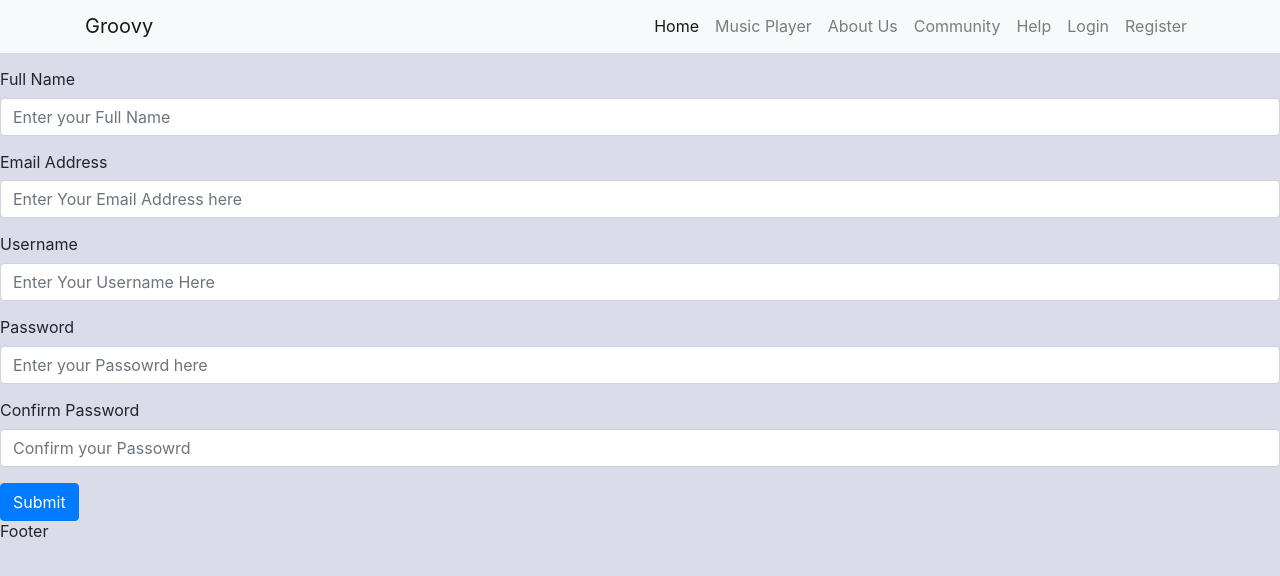
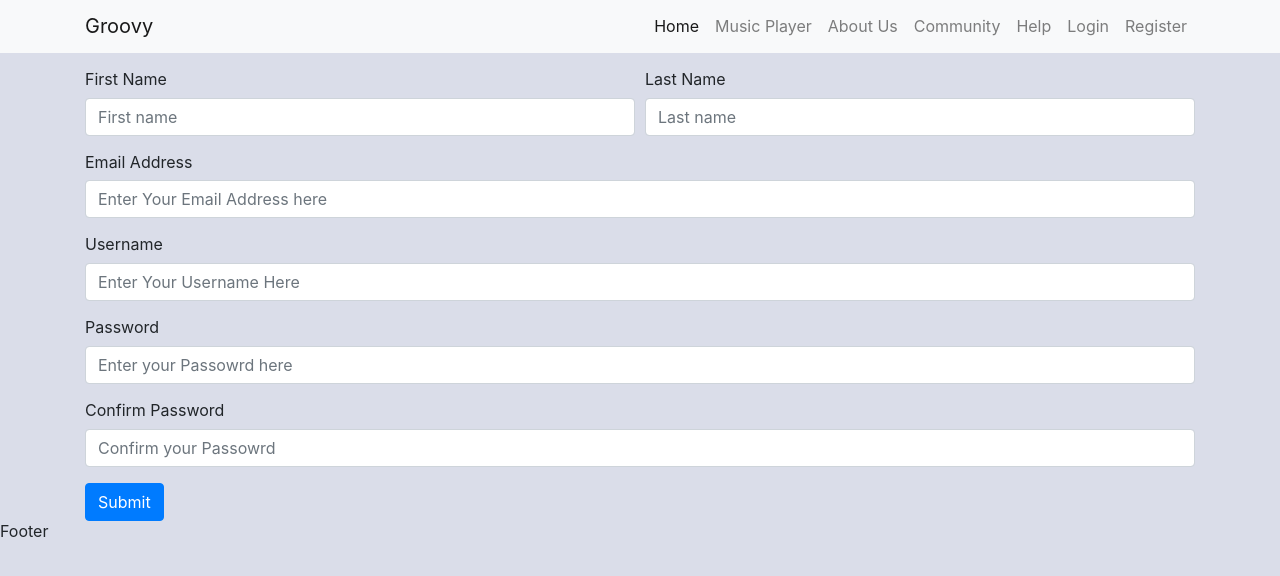
Before and after one commit to sthasubin429/groovy, a React (Create React App) app in the folder frontend/gui/: page /register in a window 1280 px wide. Shown: the top 576 px of the page. Built offline with nearby package versions, Linux system fonts and the light colour scheme; no server answers.

Commit message:
login register ui update

```diff
--- a/frontend/gui/src/components/forms/songForm.js
+++ b/frontend/gui/src/components/forms/songForm.js
@@ -1,6 +1,6 @@
 import axios from 'axios';
-import React, { useEffect, useState } from 'react';
-import { BASE_URL, POST, PUT } from '../../store/utility.js';
+import React, { useState } from 'react';
+import { BASE_URL, POST } from '../../store/utility.js';
 
 import { getUserDetails } from '../../store/actions/user.js';
 
--- a/frontend/gui/src/pages/login.js
+++ b/frontend/gui/src/pages/login.js
@@ -22,7 +22,7 @@ class Login extends Component {
 		}
 		return (
 			<>
-				<div>
+				<div className='container'>
 					{errorMessage}
 
 					{this.props.loading ? (
--- a/frontend/gui/src/pages/register.js
+++ b/frontend/gui/src/pages/register.js
@@ -1,92 +1,102 @@
-import React, { Component } from 'react'
-import { connect } from "react-redux";
+import React, { Component } from 'react';
+import { connect } from 'react-redux';
 import * as actions from '../store/actions/auth';
 
-class Register extends Component{
-    constructor(props){
+class Register extends Component {
+	constructor(props) {
 		super(props);
 
 		this.handleSubmit = this.handleSubmit.bind(this);
-
 	}
 
-
-    handleSubmit(event){
-
-        const name = event.target.registerName.value;
+	handleSubmit(event) {
 		const email = event.target.registerEmail.value;
 		const username = event.target.registerUsername.value;
 		const password1 = event.target.registerPassword1.value;
 		const password2 = event.target.registerPassword2.value;
-        console.log({name, email, username, password1, password2});
+
+		let firstName = event.target.registerFirstName.value;
+		firstName = firstName.replace(/[^a-zA-Z]/g, '');
+
+		let lastName = event.target.registerLastName.value;
+		lastName = lastName.replace(/[^a-zA-Z]/g, '');
+
+		console.log(firstName, lastName);
+
 		this.props.onAuth(username, email, password1, password2);
 		event.preventDefault();
 		this.props.history.push('/');
-
 	}
 
 	render() {
 		let errorMessage = null;
-        if (this.props.error){
-            errorMessage = (
-                <p>{ this.props.error.message }</p>
-            );
+		if (this.props.error) {
+			errorMessage = <p>{this.props.error.message}</p>;
 		}
 		return (
 			<>
-                <div>
+				<div className='container'>
 					{errorMessage}
 
-                    {
-                        this.props.loading ?
-                            <div className="spinner-border text-primary" role="status">
-                                <span className="sr-only">Loading...</span>
+					{this.props.loading ? (
+						<div className='spinner-border text-primary' role='status'>
+							<span className='sr-only'>Loading...</span>
+						</div>
+					) : (
+						<form onSubmit={this.handleSubmit}>
+							<div className=' form-group form-row'>
+								<div className='col'>
+									<label htmlFor='registerFirstName'>First Name</label>
+									<input type='text' className='form-control' placeholder='First name' name='registerFirstName' />
+								</div>
+								<div className='col'>
+									<label htmlFor='registerLastName'>Last Name</label>
+									<input type='text' className='form-control' placeholder='Last name' name='registerLastName' />
+								</div>
 							</div>
 
-                        :
-
-                        <form onSubmit={this.handleSubmit} >
-                            <div className="form-group">
-                                <label for="registerName">Full Name</label>
-                                <input type="text" className="form-control" name="registerName" placeholder="Enter your Full Name"/>
-                            </div>
-                            <div className="form-group">
-                                <label for="registerEmail">Email Address</label>
-                                <input type="text" className="form-control" name="registerEmail" placeholder="Enter Your Email Address here"/>
-                            </div>
-                            <div className="form-group">
-                                <label for="registerUsername">Username</label>
-                                <input type="text" className="form-control" name="registerUsername" placeholder="Enter Your Username Here"/>
-                            </div>
-                            <div className="form-group">
-                                <label for="registerPassword1">Password</label>
-                                <input type="password" className="form-control" name="registerPassword1" placeholder="Enter your Passowrd here" />
-                            </div><div className="form-group">
-                                <label for="registerPassword2">Confirm Password</label>
-                                <input type="password" className="form-control" name="registerPassword2" placeholder="Confirm your Passowrd" />
+							<div className='form-group'>
+								<label htmlFor='registerEmail'>Email Address</label>
+								<input type='text' className='form-control' name='registerEmail' placeholder='Enter Your Email Address here' />
 							</div>
 
-                            <button type="submit" className="btn btn-primary">Submit</button>
+							<div className='form-group'>
+								<label htmlFor='registerUsername'>Username</label>
+								<input type='text' className='form-control' name='registerUsername' placeholder='Enter Your Username Here' />
+							</div>
+
+							<div className='form-group'>
+								<label htmlFor='registerPassword1'>Password</label>
+								<input type='password' className='form-control' name='registerPassword1' placeholder='Enter your Passowrd here' />
+							</div>
+
+							<div className='form-group'>
+								<label htmlFor='registerPassword2'>Confirm Password</label>
+								<input type='password' className='form-control' name='registerPassword2' placeholder='Confirm your Passowrd' />
+							</div>
+
+							<button type='submit' className='btn btn-primary'>
+								Submit
+							</button>
 						</form>
-                    }
-
+					)}
 				</div>
 			</>
 		);
 	}
 }
 
-const mapStateToProps = state => {
+const mapStateToProps = (state) => {
 	return {
 		loading: state.loading,
-        error: state.error
+		error: state.error,
 	};
 };
 
-const mapDispatchToProps = dispatch => {
+const mapDispatchToProps = (dispatch) => {
 	return {
-        onAuth: (username, email, password1, password2) => dispatch(actions.authRegister(username,  email, password1, password2))
-    }
-}
+		onAuth: (username, email, password1, password2) => dispatch(actions.authRegister(username, email, password1, password2)),
+	};
+};
 
 export default connect(mapStateToProps, mapDispatchToProps)(Register);
```
Lines whose indentation alone changed are shown as unchanged.
